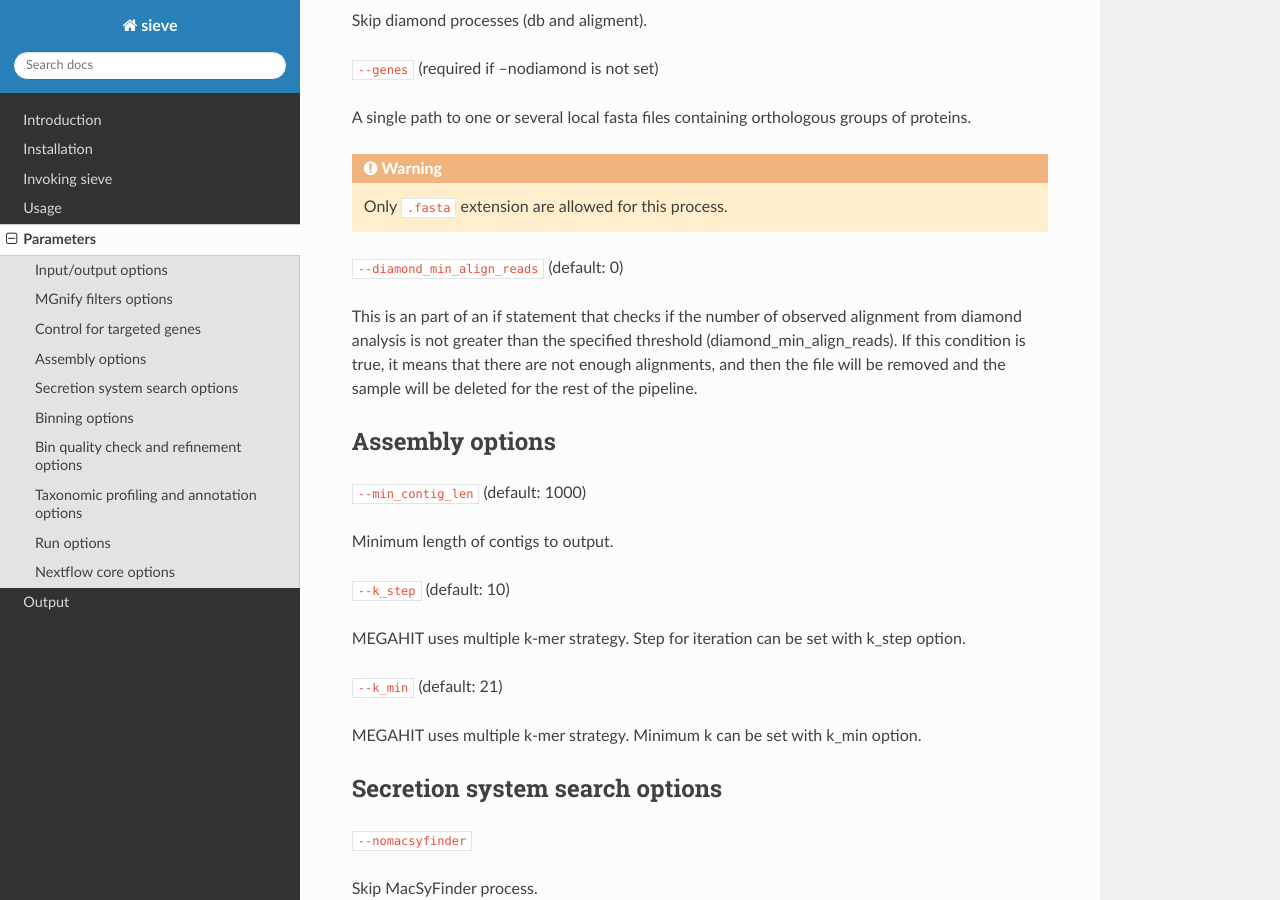
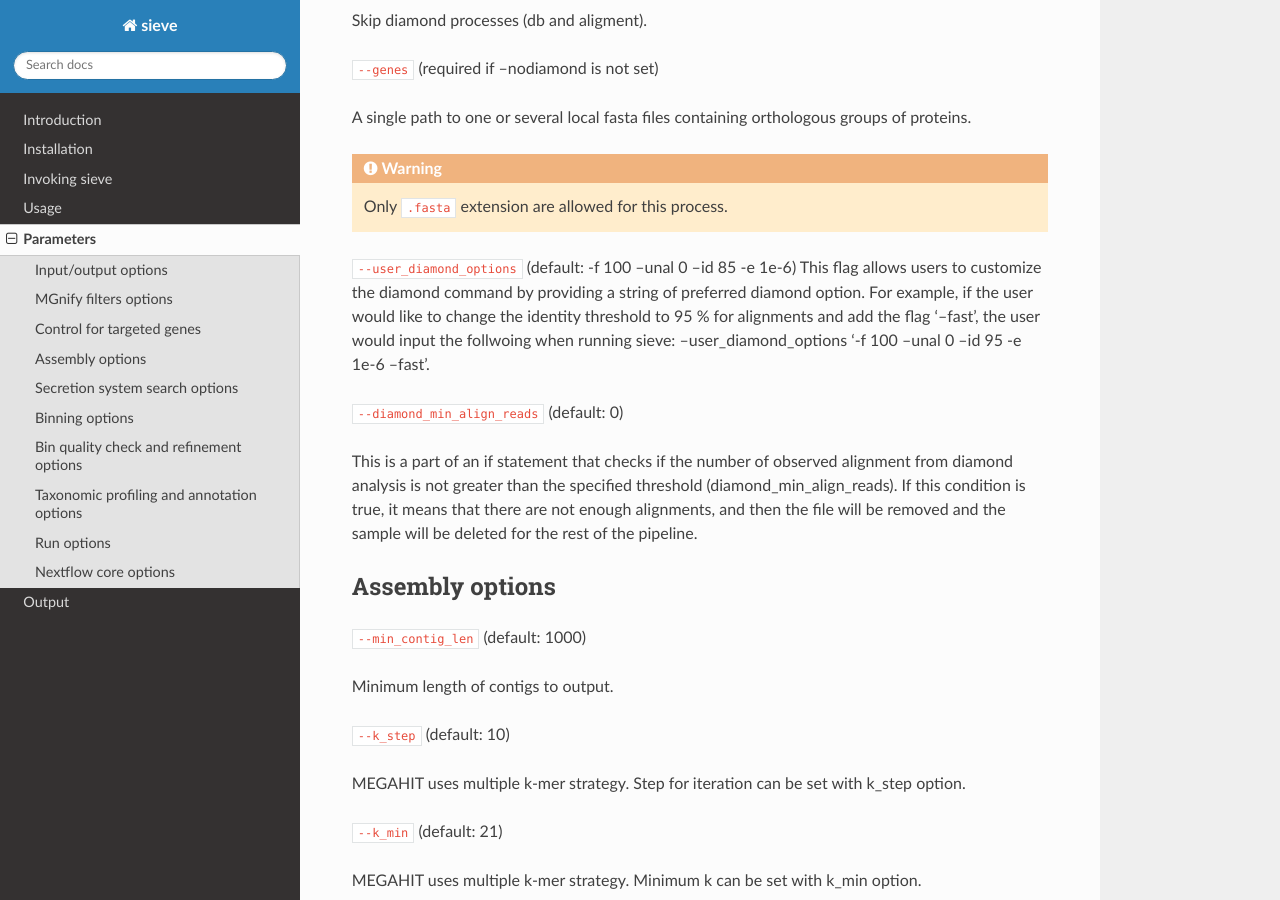
Before and after one commit to matiasWanntorp/sieve-doc, a Sphinx documentation site: the page built from docs/source/parameters.rst, in a window 1280 px wide and 900 px high, scrolled down 3478 px. Built offline with Sphinx 7.4.7 and the Read the Docs theme 3.1.0, drawn with Linux system fonts in a browser that asks for light colours.

Commit message:
Update parameters.rst

```diff
--- a/docs/source/parameters.rst
+++ b/docs/source/parameters.rst
@@ -114,9 +114,13 @@ A single path to one or several local fasta files containing orthologous groups
 
    Only ``.fasta`` extension are allowed for this process.
 
+``--user_diamond_options`` (default: -f 100 --unal 0 --id 85 -e 1e-6)
+This flag allows users to customize the diamond command by providing a string of preferred diamond option. For example, if the user would like to change the identity threshold to 95 % for alignments and add the flag '--fast', the user would input the follwoing when running sieve:
+--user_diamond_options '-f 100 --unal 0 --id 95 -e 1e-6 --fast'.
+
 ``--diamond_min_align_reads`` (default: 0)
 
-This is an part of an if statement that checks if the number of observed alignment from diamond analysis is not greater than the specified threshold (diamond_min_align_reads). If this condition is true, it means that there are not enough alignments, and then the file will be removed and the sample will be deleted for the rest of the pipeline.
+This is a part of an if statement that checks if the number of observed alignment from diamond analysis is not greater than the specified threshold (diamond_min_align_reads). If this condition is true, it means that there are not enough alignments, and then the file will be removed and the sample will be deleted for the rest of the pipeline.
 
 Assembly options
 ----------------
```
